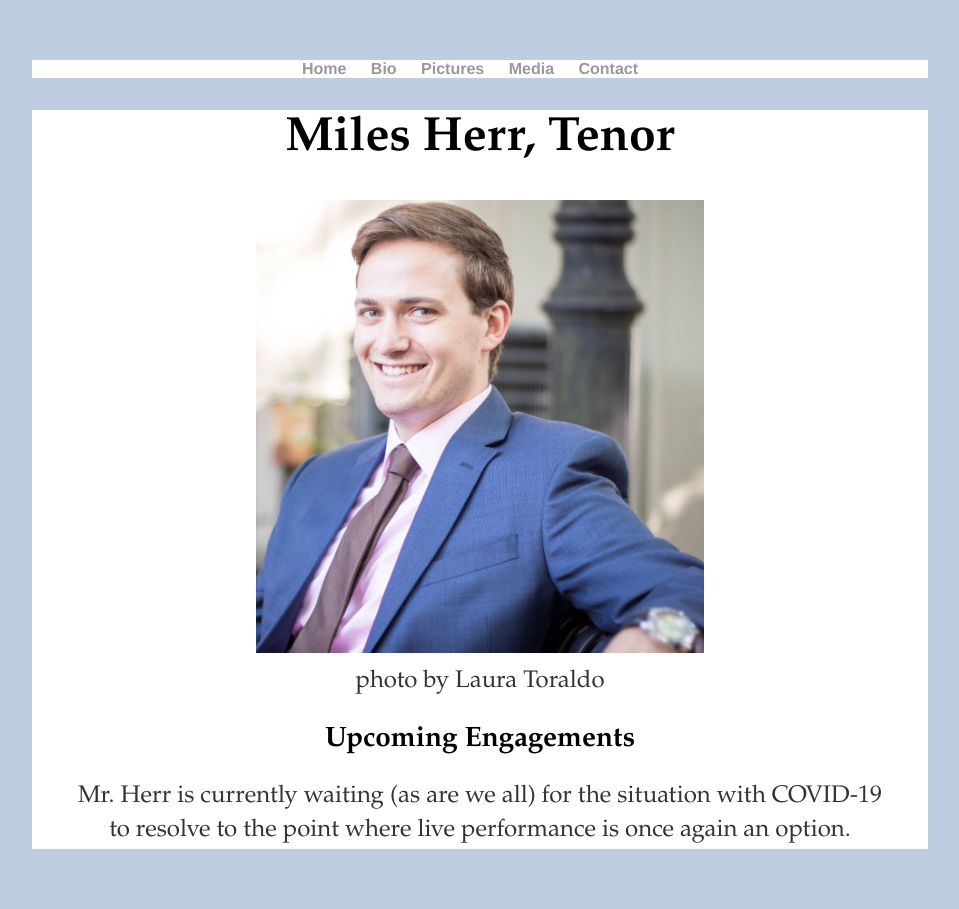
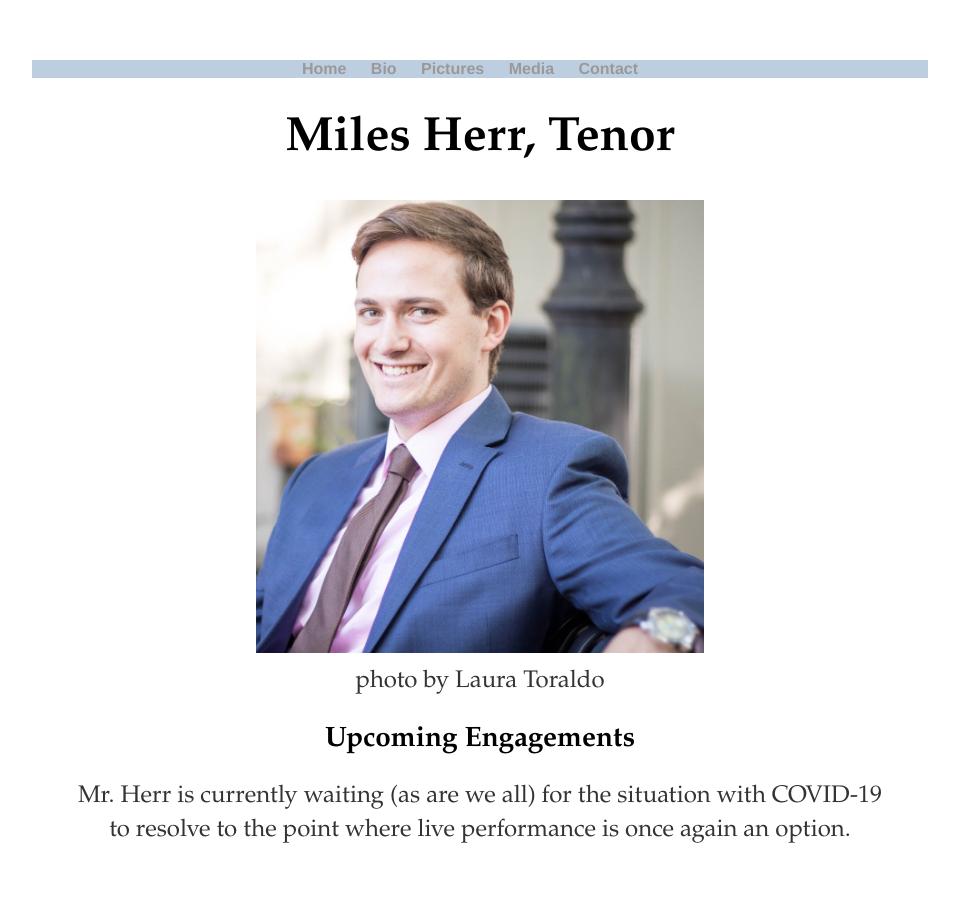
Before and after one commit to leemlb06pmi/leemlb06pmi.github.io, a Jekyll site: the page built from index.html, in a window 1280 px wide. Shown: the whole page, without its empty margins (160-1119 px from the left). Built offline with Jekyll 4.4.1, drawn with Linux system fonts in a browser that asks for light colours.

Commit message:
more css changes

```diff
--- a/css/main.css
+++ b/css/main.css
@@ -1,6 +1,9 @@
 body {
     margin: 60px auto;
     width: 70%;
+}
+div nav ul{
+    height: 15%;
     background-color:rgba(42,94,155,0.3)
 }
 img{
```
